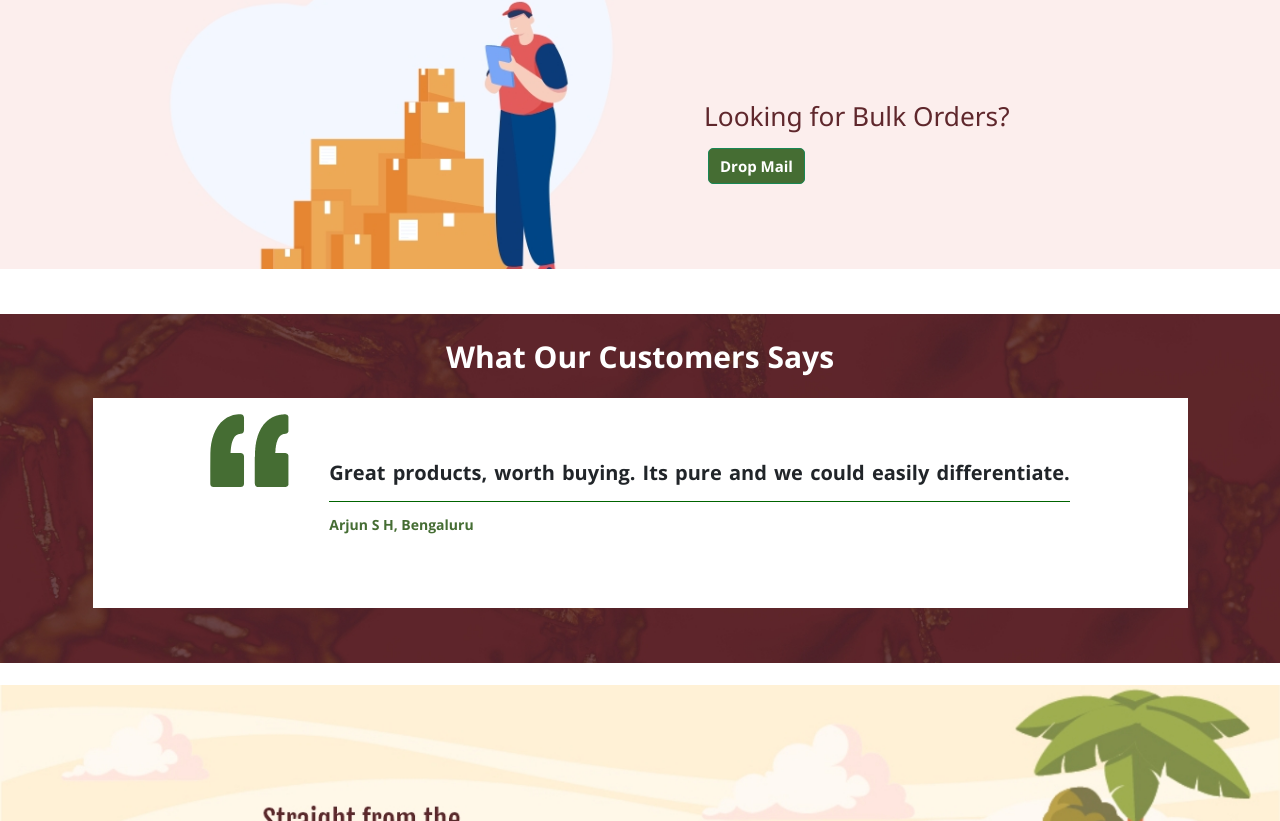
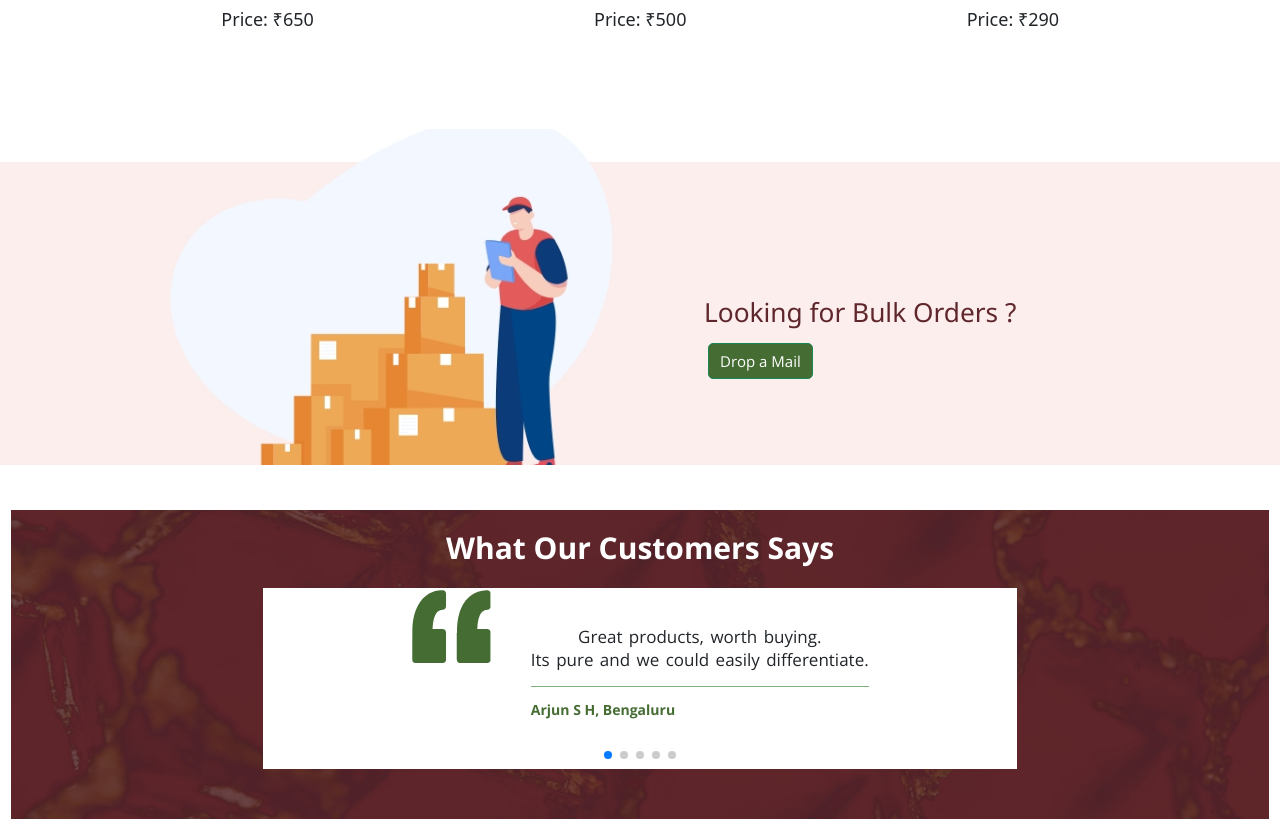
Before and after one commit to Rohitmengji/tardeow-project, a React (Vite) app: page / in a window 1280 px wide. Shown: the part 1739-2560 px from the top of the page. Built offline with nearby package versions, Linux system fonts and the light colour scheme.

Commit message:
feedback

```diff
--- a/src/component/BulkOrderSection.jsx
+++ b/src/component/BulkOrderSection.jsx
@@ -22,7 +22,7 @@ const BulkOrderSection = () => {
                   opacity: 1,
                 }}
               >
-                Looking for Bulk Orders?
+                Looking for Bulk Orders ?
               </h3>
               <button
                 className='btn btn-success mx-1 mt-2'
@@ -36,7 +36,7 @@ const BulkOrderSection = () => {
                   opacity: 1,
                 }}
               >
-                Drop Mail
+                Drop a Mail
               </button>
             </div>
           </div>
--- a/src/component/Categories.jsx
+++ b/src/component/Categories.jsx
@@ -11,6 +11,7 @@ const Categories = () => {
             loading='lazy'
             style={{
               objectFit: "contain",
+              maxWidth: "95%",
               height: "250px !important",
               borderRadius: "15%",
               // background: "transparent 0% 0% no-repeat padding-box",
@@ -41,6 +42,7 @@ const Categories = () => {
             style={{
               objectFit: "contain",
               height: "250px !important",
+              maxWidth: "95%",
               borderRadius: "15%",
             }}
             src='../assets/Honey_1kg_advitise.jpg'
@@ -68,6 +70,7 @@ const Categories = () => {
             style={{
               objectFit: "contain",
               height: "250px !important",
+              maxWidth: "95%",
               borderRadius: "15%",
             }}
             src='../assets/Ghee_1Ltr_advitise.jpg'
--- a/src/component/CustomerFeedback.jsx
+++ b/src/component/CustomerFeedback.jsx
@@ -17,7 +17,7 @@ const CustomerFeedback = () => {
   const feedbackData = [
     {
       message:
-        "Great products, worth buying. Its pure and we could easily differentiate.",
+        "Great products, worth buying.<br> Its pure and we could easily differentiate.",
       author: "Arjun S H, Bengaluru",
     },
     {
@@ -39,16 +39,16 @@ const CustomerFeedback = () => {
   ];
 
   return (
-    <div className='customer-feedback-container box'>
-      <div className='container'>
+    <div className='container-fluid mb-4'>
+      <div className='customer-feedback-container'>
         <div className='text-center mb-4'>
           <h2 className='mb-3 mt-3 text-white font-change-h'>
             What Our Customers Says
           </h2>
         </div>
-        <div className='container   mb-5'>
+        <div style={{ maxWidth: "777px" }} className='mb-5 container'>
           <Swiper
-            // pagination={{ clickable: true }}
+            pagination={{ clickable: true }}
             spaceBetween={50}
             slidesPerView={1}
             autoplay={{
@@ -58,7 +58,7 @@ const CustomerFeedback = () => {
           >
             {feedbackData.map((feedback, index) => {
               return (
-                <SwiperSlide key={index}>
+                <SwiperSlide key={index} style={{ maxHeight: "181px" }}>
                   <div className='qoute-img'>
                     <img
                       className='d-block'
@@ -73,7 +73,9 @@ const CustomerFeedback = () => {
                   </div>
                   <div className='feedbackmsg '>
                     <div className='feedback-msg'>
-                      <p>{feedback.message}</p>
+                      <p
+                        dangerouslySetInnerHTML={{ __html: feedback.message }}
+                      ></p>
                       <hr className='feedbackLine' />
                     </div>
                     <div className='feedback-author'>
--- a/src/index.css
+++ b/src/index.css
@@ -1,8 +1,8 @@
+@import url('https://fonts.googleapis.com/css2?family=Open+Sans:wgh  t@700&display=swap');
 /* index.css */
 @tailwind base;
 @tailwind components;
 @tailwind utilities;
-@import url('https://fonts.googleapis.com/css2?family=Open+Sans:wgh  t@700&display=swap');
 
 /* Apply box-sizing: border-box to all elements */
 * {
--- a/src/styles/Feedback.css
+++ b/src/styles/Feedback.css
@@ -7,28 +7,8 @@
 
 .customer-feedback-container {
     /* background-color: #f5f5f5; */
-    padding: 10px;
+    padding: 5px;
 }
-
-.swiper-slide {
-    width: 321px;
-    height: 210px;
-    text-align: center;
-}
-
-.container {
-    margin-right: auto;
-    margin-left: auto;
-}
-
-
-.col-12 {
-    flex-basis: 0;
-    flex-grow: 1;
-    max-width: 100%;
-}
-
-
 
 .carousel {
     position: relative;
@@ -45,6 +25,16 @@
     display: block;
 }
 
+.swiper-horizontal>.swiper-pagination-bullets,
+.swiper-pagination-bullets.swiper-pagination-horizontal,
+.swiper-pagination-custom,
+.swiper-pagination-fraction {
+    bottom: var(--swiper-pagination-bottom, 5px);
+    top: var(--swiper-pagination-top, auto);
+    left: 0;
+    width: 100%;
+}
+
 .qoute-img {
     margin-top: 2px;
     margin-bottom: 105px;
@@ -53,9 +43,10 @@
 
 
 .feedbackmsg .feedback-msg p {
-    font: normal normal 20px 'Open Sans';
+    font: normal normal 17px 'Open Sans';
     word-spacing: 2px;
     white-space: pre-line;
+
 }
 
 
@@ -71,5 +62,5 @@
     color: darkgreen;
     border: 0;
     border-top: var(--bs-border-width) solid;
-    opacity: 1.2;
+    opacity: 0.5;
 }
--- a/src/styles/Navbar.css
+++ b/src/styles/Navbar.css
@@ -110,6 +110,6 @@
         width: auto;
         height: auto;
         max-width: 100%;
-        max-height: 36% !important;
+        max-height: 39.5% !important;
     }
     }
--- a/src/styles/flagship.css
+++ b/src/styles/flagship.css
@@ -5,7 +5,6 @@
 
 
 .swiper-slide {
-
   width: 321px;
   height: 408px;
   text-align: center;
@@ -64,13 +63,13 @@ width: 321px;
   transform: translate(-50%, -50%);
   text-align: center;
   opacity: 0;
-  transition: opacity 0.3s;
+  transition: opacity 0.4s;
   cursor: pointer;
 }
 
 .content:hover .middle {
   opacity: 1;
-  transition-delay: 0.3s;
+  transition-delay: 0.4s;
 }
 
 /* Specific CSS for iOS Safari */
--- a/tailwind.config.js
+++ b/tailwind.config.js
@@ -1,6 +1,6 @@
 /** @type {import('tailwindcss').Config} */
 export default {
-  // content: ["./index.html", "./src/**/*.{js,ts}"],
+  content: ["./index.html", "./src/**/*.{js,ts}"],
   theme: {
     extend: {},
   },
```
